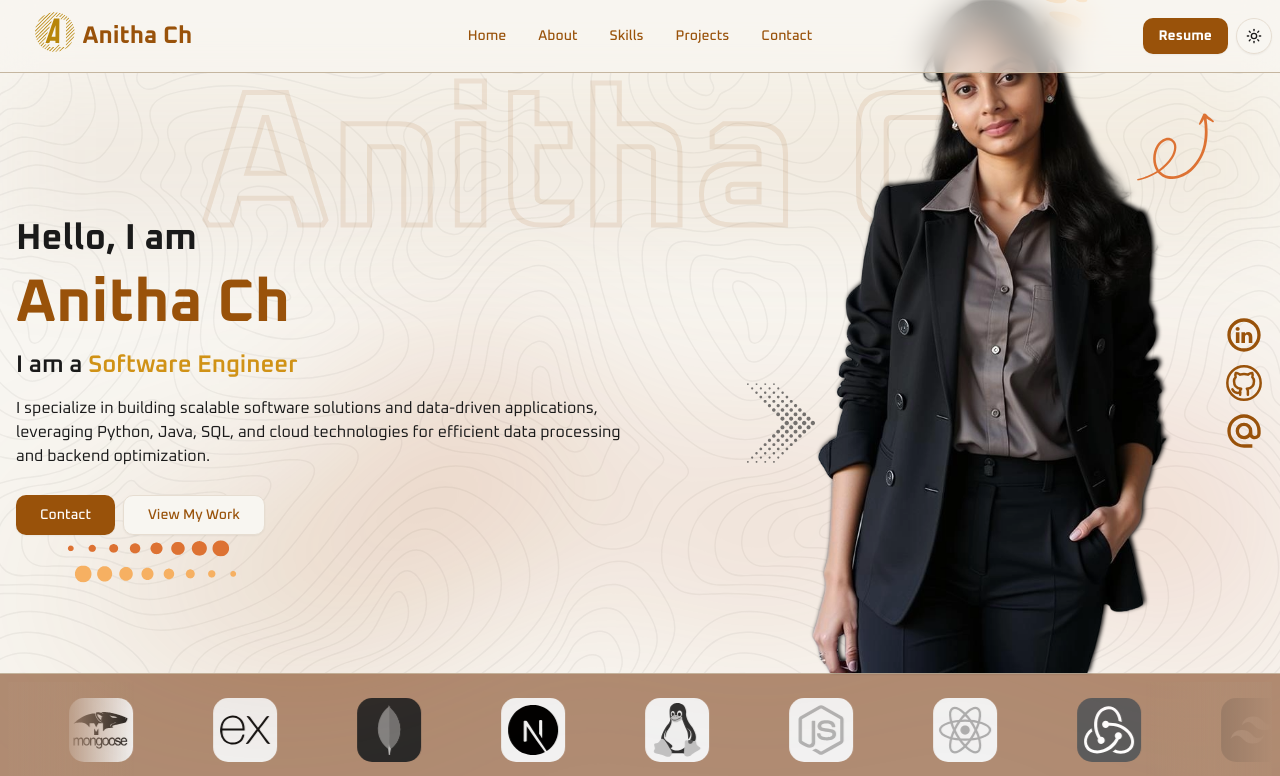
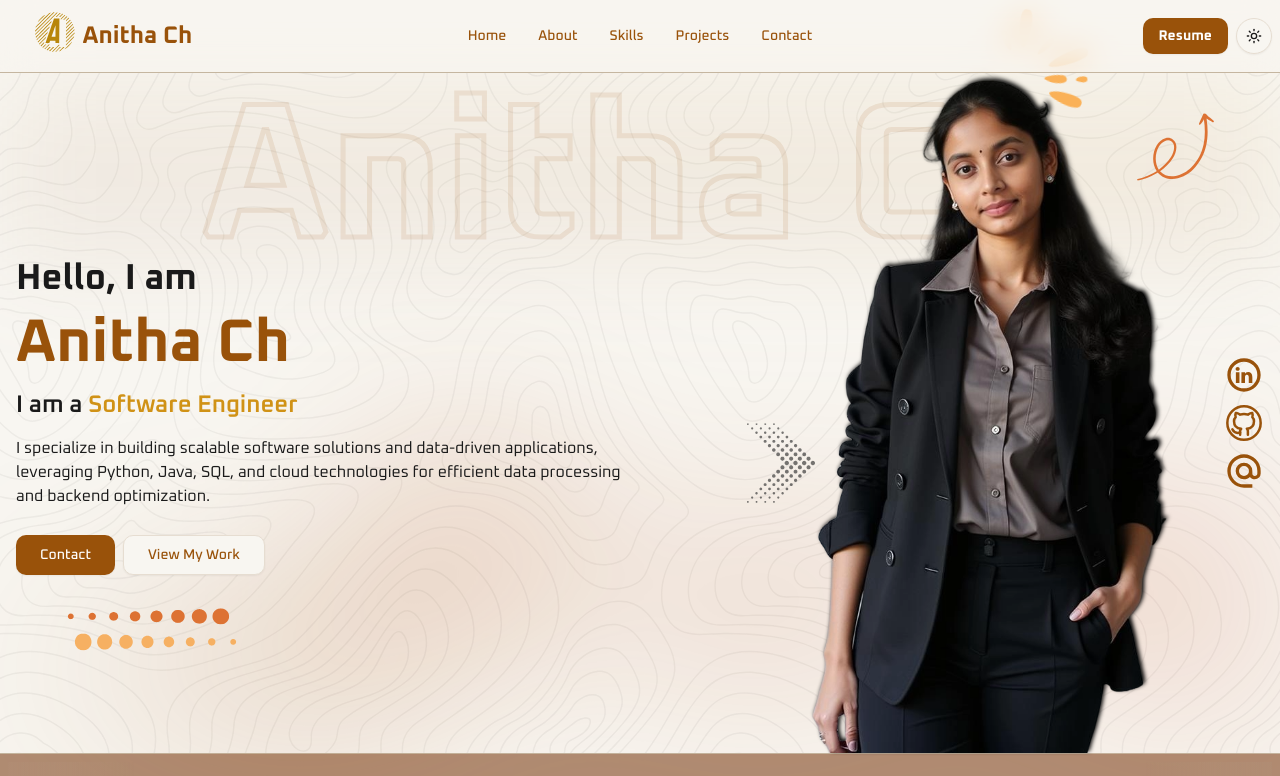
Before and after one commit to Ch-Anitha/Portfolio, a Next.js app in the folder portfolio-frontend/: page / in a window 1280 px wide. Shown: the top 776 px of the page. Built offline with nearby package versions, Linux system fonts and the light colour scheme; no server answers.

Commit message:
Update HeroSection.tsx

```diff
--- a/portfolio-frontend/src/app/sections/HeroSection.tsx
+++ b/portfolio-frontend/src/app/sections/HeroSection.tsx
@@ -139,7 +139,7 @@ const HeroSection: React.FC = () => {
                                 <img
                                     src="/images/hero.png"
                                      alt="Anitha Ch"
-                                    className="w-[110%] max-w-[500px] md:max-w-[700px] drop-shadow-[2px_-2px_2px_rgba(0,0,0,1)] -mt-30"
+                                    className="w-[110%] max-w-[500px] md:max-w-[700px] drop-shadow-[2px_-2px_2px_rgba(0,0,0,1)] -mt-10"
                                   />
 
                                 {/* Head Shine Animation */}
```
